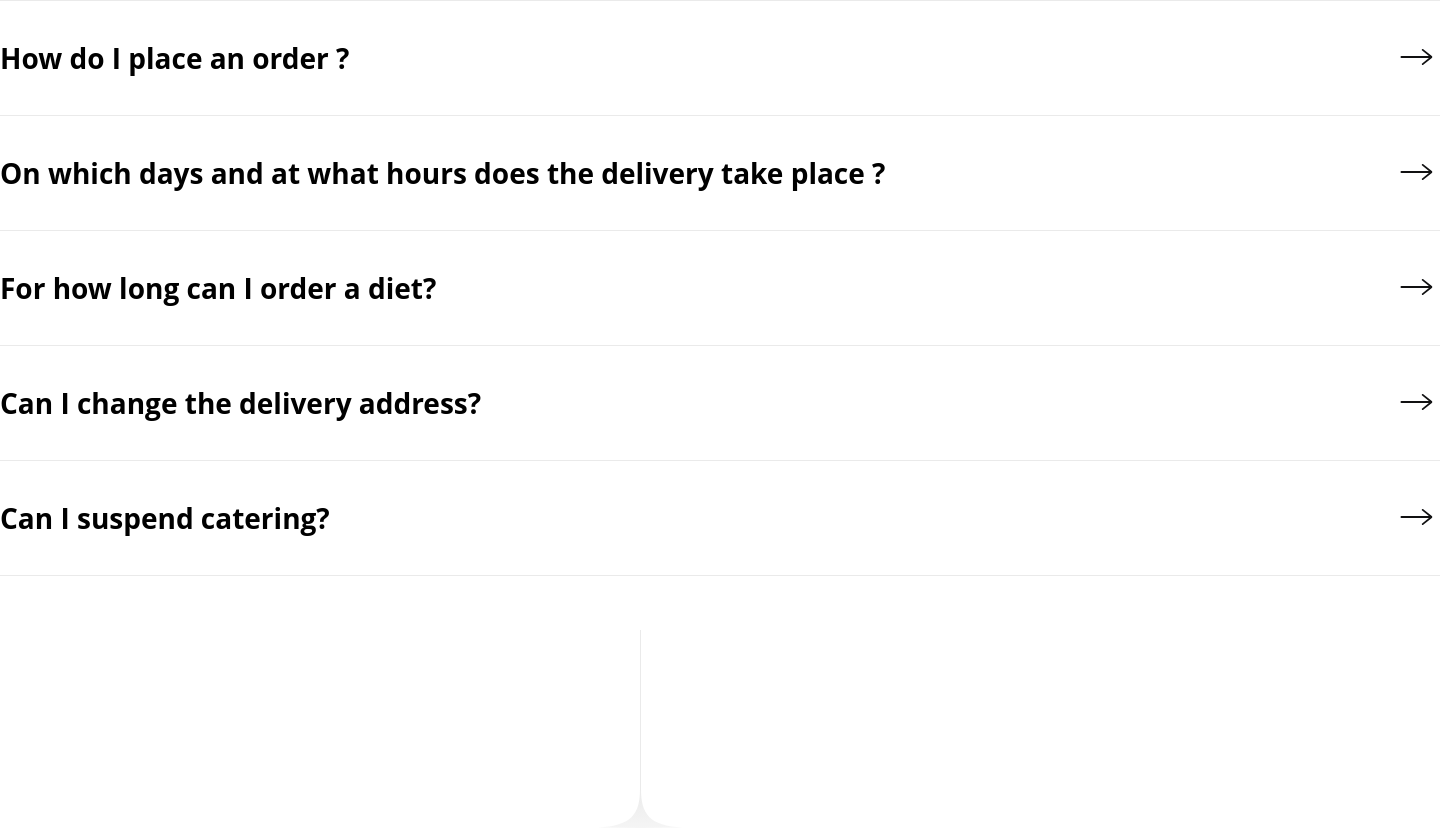
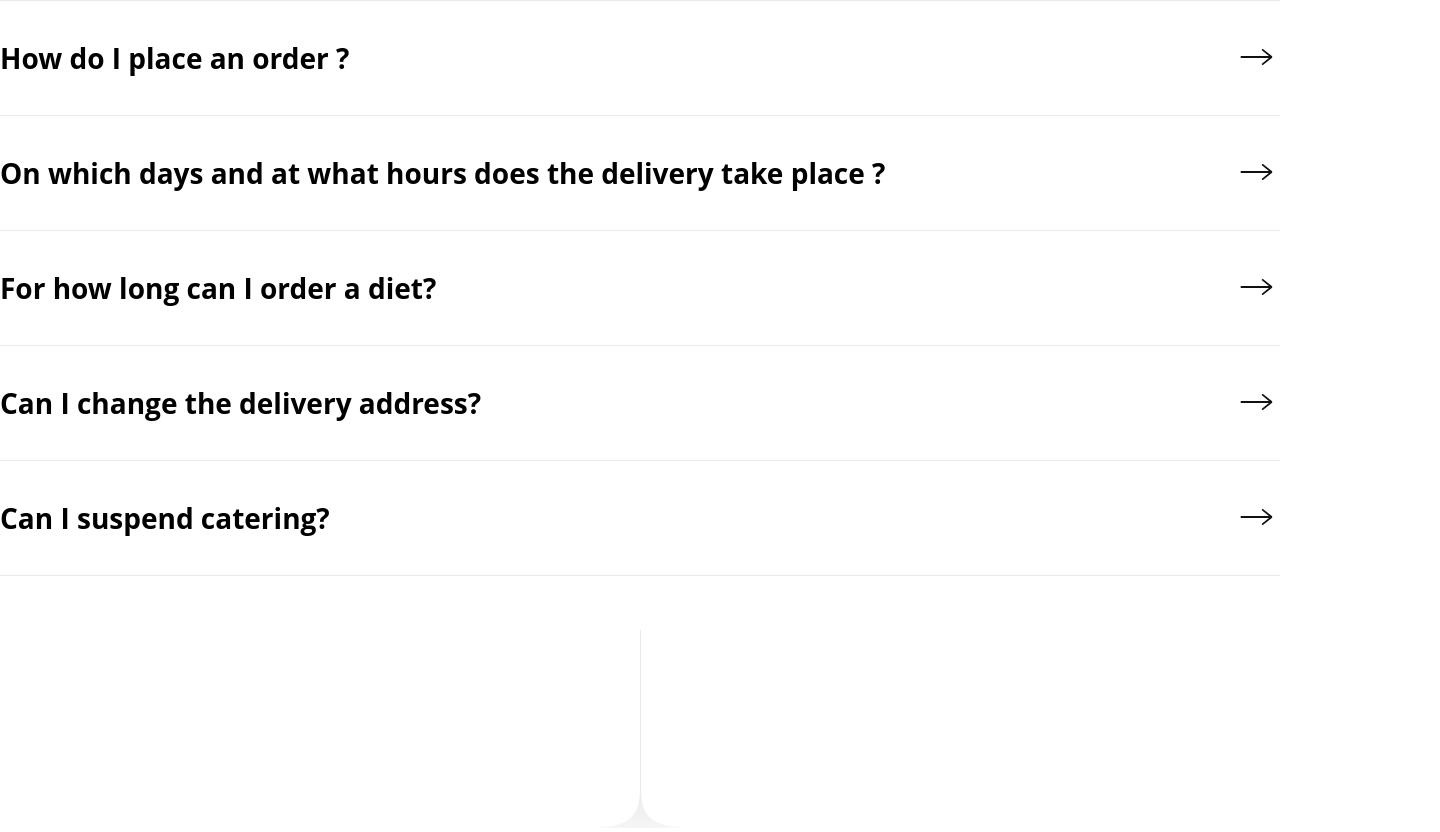
Before and after one commit to flowerlyyy/Final-project, a React (Create React App) app: page / in a window 1280 px wide. Shown: the whole page, 1440 px wide, since content can reach past the window. Built offline with nearby package versions, Linux system fonts and the light colour scheme.

Commit message:
some changes

```diff
--- a/src/pages/Footer/Footer.tsx
+++ b/src/pages/Footer/Footer.tsx
@@ -1,8 +1,10 @@
+import { NavBar } from "../../Components/NavBar/Navbar";
 import "../Footer/Footer.scss";
 
 export const Footer = () => {
     return(
         <>
+
         </>
     );
 }
--- a/src/pages/HomePage/HomePage.scss
+++ b/src/pages/HomePage/HomePage.scss
@@ -1,8 +1,7 @@
 .QuestionBlog{
     display: flex;
     flex-direction: column;
-    width: 1440px;
-    margin: 0 auto 54px auto;
+    margin-bottom: 54px;
 }
 .Blog{
     display: flex;
--- a/src/pages/HomePage/HomePage.tsx
+++ b/src/pages/HomePage/HomePage.tsx
@@ -3,7 +3,7 @@ import './HomePage.scss';
 export const HomePage = () => {
 return(
 <>
-<div className="QuestionBlog container">
+<div className="QuestionBlog narrow-container">
         <div className="Blog">
             <div className="Question">How do I place an order ?</div>
             <div className="Arrow"><button><svg xmlns="http://www.w3.org/2000/svg" width="35" height="16" viewBox="0 0 36 18" fill="none">
```
